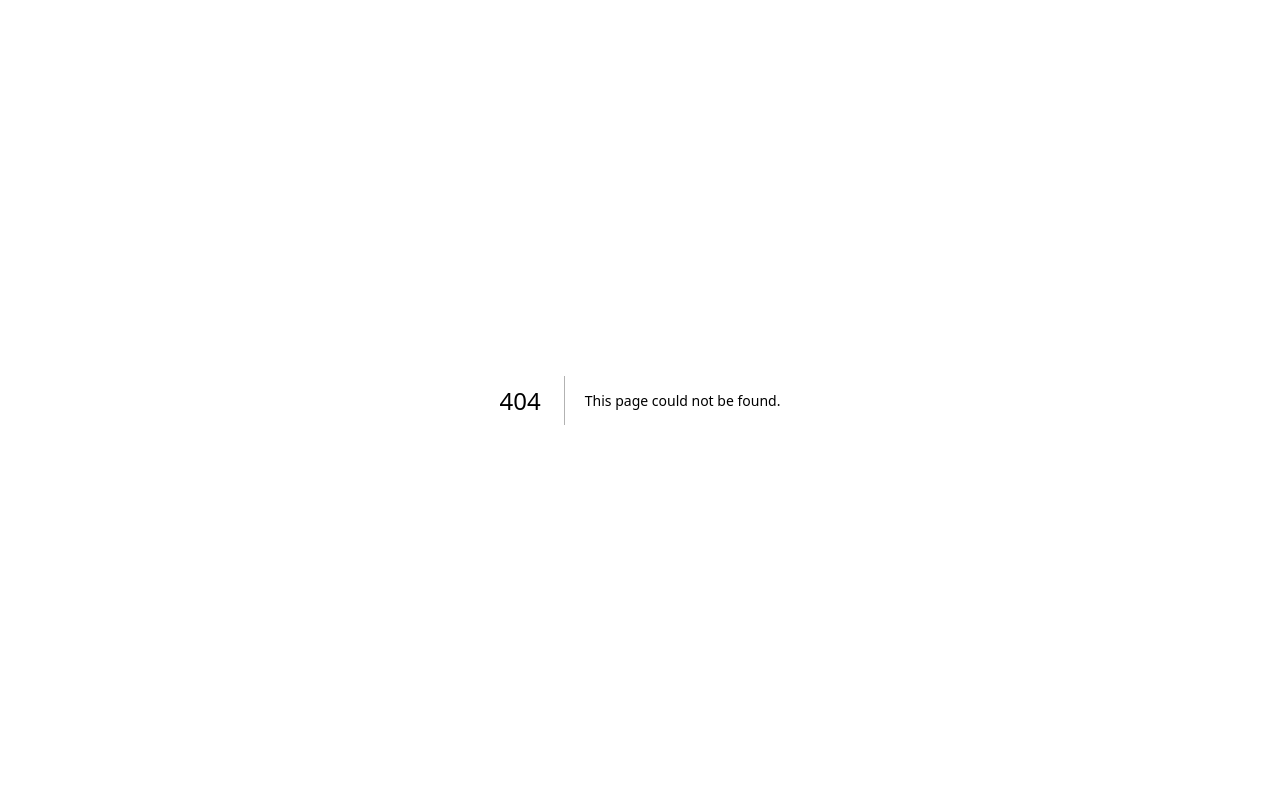
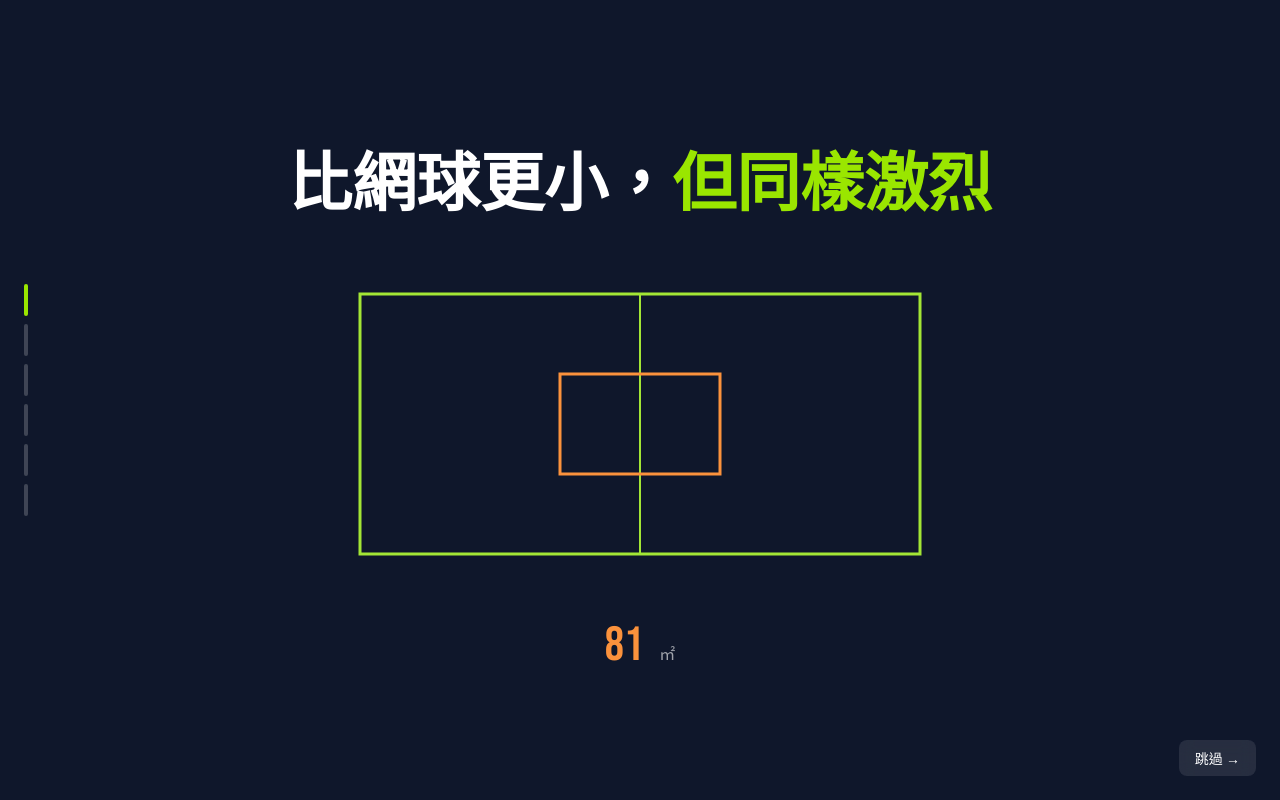
Before and after one commit to ketyykes/nextjs-pickball, a Next.js app: page /tour in a window 1280 px wide. Before the commit this address had no page. Built offline with nearby package versions, Linux system fonts and the light colour scheme.

Commit message:
feat(tour): 加入 /tour 入口頁面組裝 6 個 stage

```diff
--- /dev/null
+++ b/app/tour/page.tsx
@@ -0,0 +1,32 @@
+import type { Metadata } from "next";
+import { ScrollTimelineProvider } from "@/components/tour/shared/ScrollTimelineProvider";
+import { TourProgressRail } from "@/components/tour/TourProgressRail";
+import { TourSkipButton } from "@/components/tour/TourSkipButton";
+import { CourtSizeStage } from "@/components/tour/stages/CourtSizeStage";
+import { PlayerGrowthStage } from "@/components/tour/stages/PlayerGrowthStage";
+import { TwoBounceStage } from "@/components/tour/stages/TwoBounceStage";
+import { KitchenViolationStage } from "@/components/tour/stages/KitchenViolationStage";
+import { MaterialsSpectrumStage } from "@/components/tour/stages/MaterialsSpectrumStage";
+import { ClosingStage } from "@/components/tour/stages/ClosingStage";
+
+export const metadata: Metadata = {
+	title: "匹克球新手完全入門 · 互動體驗 | 匹克球指南",
+	description: "用捲動的方式快速看完匹克球規則與器材重點，6 個互動場景帶你 5 分鐘上手",
+};
+
+export default function TourPage() {
+	return (
+		<ScrollTimelineProvider>
+			<TourProgressRail />
+			<TourSkipButton />
+			<main className="h-screen snap-y snap-mandatory overflow-y-scroll bg-slate-900 text-white">
+				<CourtSizeStage />
+				<PlayerGrowthStage />
+				<TwoBounceStage />
+				<KitchenViolationStage />
+				<MaterialsSpectrumStage />
+				<ClosingStage />
+			</main>
+		</ScrollTimelineProvider>
+	);
+}
```
